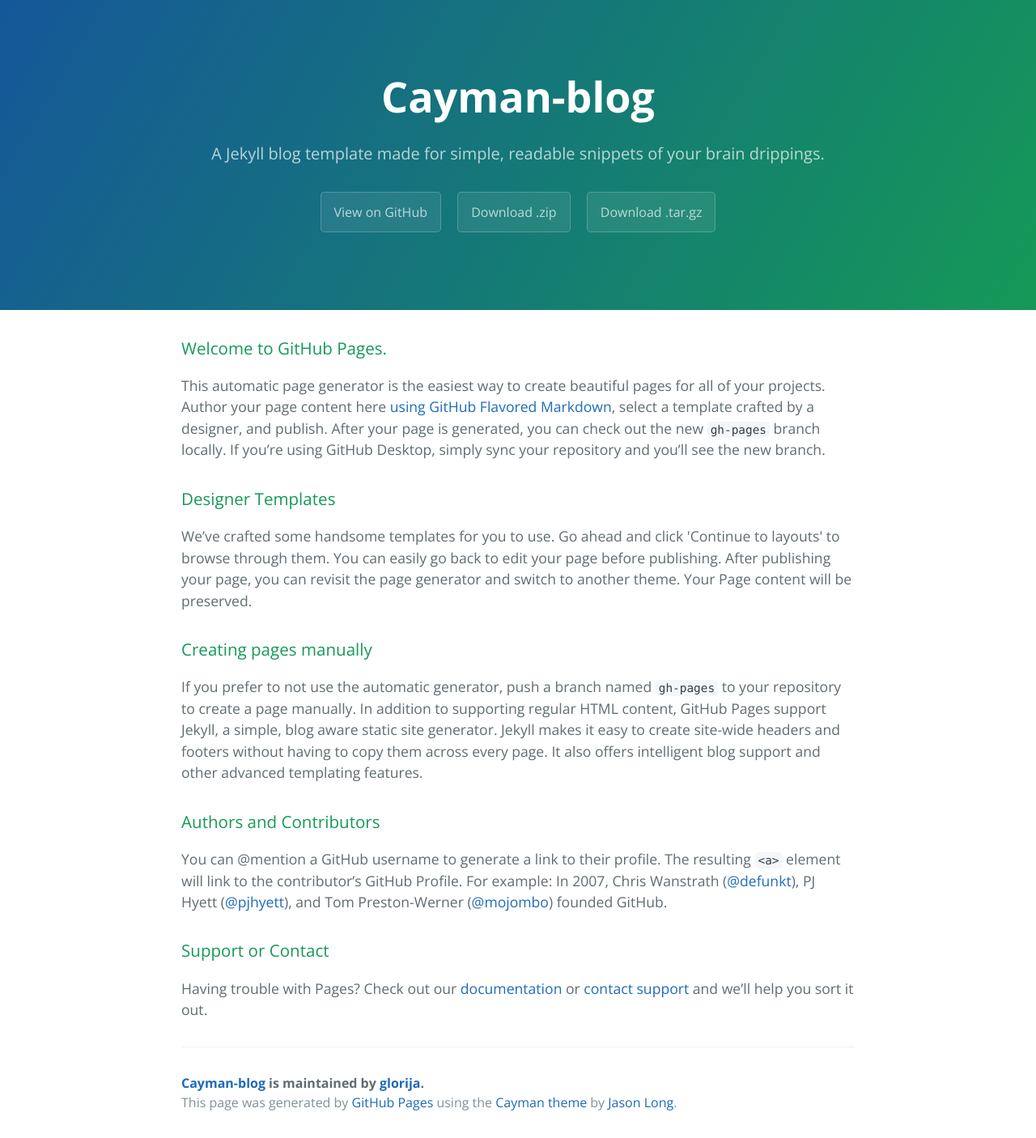
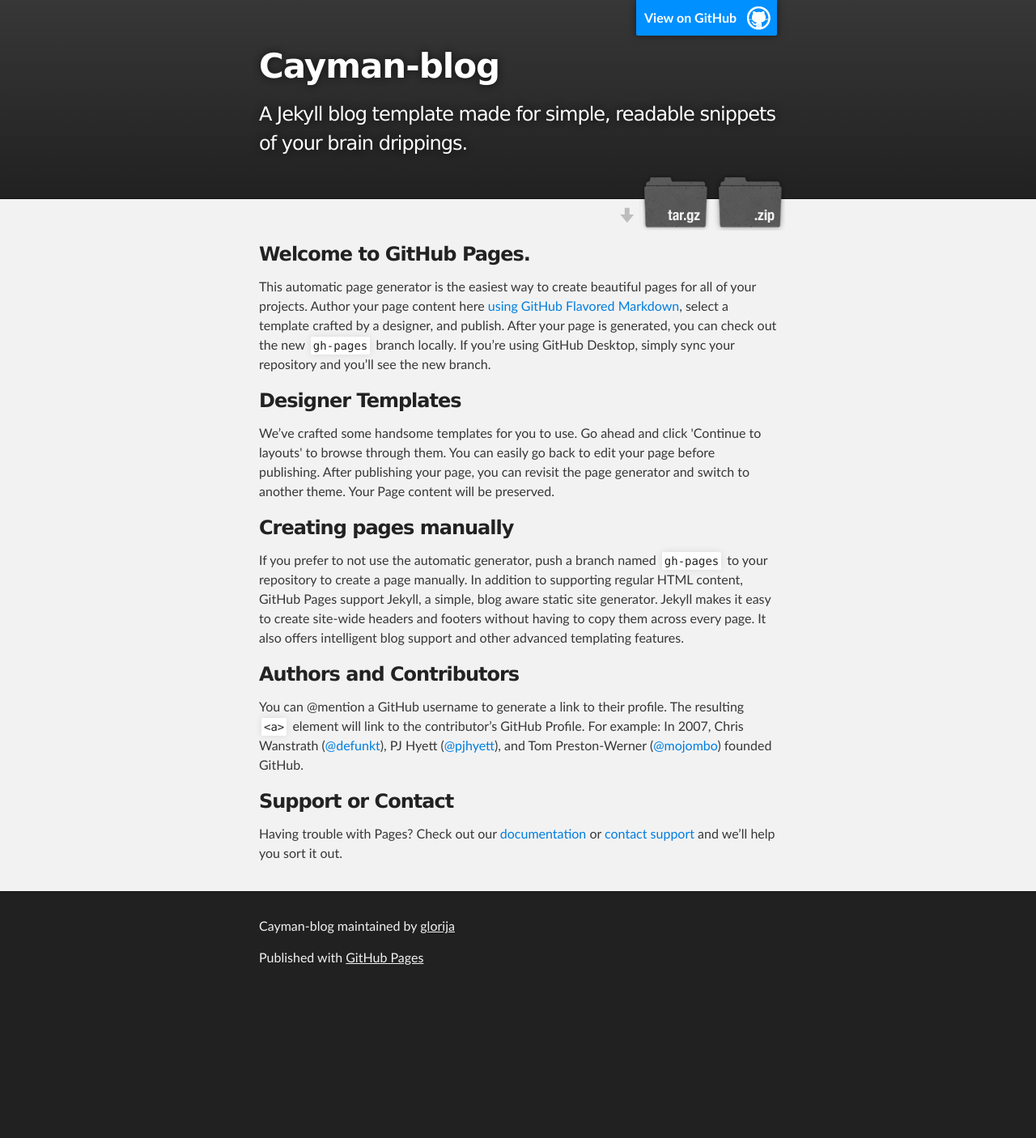
Before and after one commit to adueck/cayman-blog, a Jekyll site: the page index.html, which Jekyll copies as it is, in a window 1280 px wide. Shown: the whole page at 81% size. Built offline with Jekyll 4.4.1, drawn with Linux system fonts in a browser that asks for light colours; after the commit the page ends 1230 px from its top, so only the background shows below that.

```diff
--- a/index.html
+++ b/index.html
@@ -1,25 +1,37 @@
 <!DOCTYPE html>
-<html lang="en-us">
+<html>
+
   <head>
-    <meta charset="UTF-8">
-    <title>Cayman-blog by glorija</title>
-    <meta name="viewport" content="width=device-width, initial-scale=1">
-    <link rel="stylesheet" type="text/css" href="stylesheets/normalize.css" media="screen">
-    <link href='https://fonts.googleapis.com/css?family=Open+Sans:400,700' rel='stylesheet' type='text/css'>
-    <link rel="stylesheet" type="text/css" href="stylesheets/stylesheet.css" media="screen">
-    <link rel="stylesheet" type="text/css" href="stylesheets/github-light.css" media="screen">
+    <meta charset='utf-8'>
+    <meta http-equiv="X-UA-Compatible" content="chrome=1">
+    <meta name="description" content="Cayman-blog : A Jekyll blog template made for simple, readable snippets of your brain drippings.">
+
+    <link rel="stylesheet" type="text/css" media="screen" href="stylesheets/stylesheet.css">
+
+    <title>Cayman-blog</title>
   </head>
+
   <body>
-    <section class="page-header">
-      <h1 class="project-name">Cayman-blog</h1>
-      <h2 class="project-tagline">A Jekyll blog template made for simple, readable snippets of your brain drippings.</h2>
-      <a href="https://github.com/glorija/cayman-blog" class="btn">View on GitHub</a>
-      <a href="https://github.com/glorija/cayman-blog/zipball/master" class="btn">Download .zip</a>
-      <a href="https://github.com/glorija/cayman-blog/tarball/master" class="btn">Download .tar.gz</a>
-    </section>
 
-    <section class="main-content">
-      <h3>
+    <!-- HEADER -->
+    <div id="header_wrap" class="outer">
+        <header class="inner">
+          <a id="forkme_banner" href="https://github.com/glorija/cayman-blog">View on GitHub</a>
+
+          <h1 id="project_title">Cayman-blog</h1>
+          <h2 id="project_tagline">A Jekyll blog template made for simple, readable snippets of your brain drippings.</h2>
+
+            <section id="downloads">
+              <a class="zip_download_link" href="https://github.com/glorija/cayman-blog/zipball/master">Download this project as a .zip file</a>
+              <a class="tar_download_link" href="https://github.com/glorija/cayman-blog/tarball/master">Download this project as a tar.gz file</a>
+            </section>
+        </header>
+    </div>
+
+    <!-- MAIN CONTENT -->
+    <div id="main_content_wrap" class="outer">
+      <section id="main_content" class="inner">
+        <h3>
 <a id="welcome-to-github-pages" class="anchor" href="#welcome-to-github-pages" aria-hidden="true"><span aria-hidden="true" class="octicon octicon-link"></span></a>Welcome to GitHub Pages.</h3>
 
 <p>This automatic page generator is the easiest way to create beautiful pages for all of your projects. Author your page content here <a href="https://guides.github.com/features/mastering-markdown/">using GitHub Flavored Markdown</a>, select a template crafted by a designer, and publish. After your page is generated, you can check out the new <code>gh-pages</code> branch locally. If you’re using GitHub Desktop, simply sync your repository and you’ll see the new branch.</p>
@@ -43,14 +55,17 @@
 <a id="support-or-contact" class="anchor" href="#support-or-contact" aria-hidden="true"><span aria-hidden="true" class="octicon octicon-link"></span></a>Support or Contact</h3>
 
 <p>Having trouble with Pages? Check out our <a href="https://help.github.com/pages">documentation</a> or <a href="https://github.com/contact">contact support</a> and we’ll help you sort it out.</p>
+      </section>
+    </div>
 
-      <footer class="site-footer">
-        <span class="site-footer-owner"><a href="https://github.com/glorija/cayman-blog">Cayman-blog</a> is maintained by <a href="https://github.com/glorija">glorija</a>.</span>
+    <!-- FOOTER  -->
+    <div id="footer_wrap" class="outer">
+      <footer class="inner">
+        <p class="copyright">Cayman-blog maintained by <a href="https://github.com/glorija">glorija</a></p>
+        <p>Published with <a href="https://pages.github.com">GitHub Pages</a></p>
+      </footer>
+    </div>
 
-        <span class="site-footer-credits">This page was generated by <a href="https://pages.github.com">GitHub Pages</a> using the <a href="https://github.com/jasonlong/cayman-theme">Cayman theme</a> by <a href="https://twitter.com/jasonlong">Jason Long</a>.</span>
-      </footer>
-
-    </section>
 
 
   </body>
--- /dev/null
+++ b/javascripts/main.js
@@ -0,0 +1 @@
+console.log('This would be the main JS file.');
--- a/stylesheets/stylesheet.css
+++ b/stylesheets/stylesheet.css
@@ -1,245 +1,425 @@
-* {
-  box-sizing: border-box; }
+/*******************************************************************************
+Slate Theme for GitHub Pages
+by Jason Costello, @jsncostello
+*******************************************************************************/
+
+@import url(github-light.css);
+
+/*******************************************************************************
+MeyerWeb Reset
+*******************************************************************************/
+
+html, body, div, span, applet, object, iframe,
+h1, h2, h3, h4, h5, h6, p, blockquote, pre,
+a, abbr, acronym, address, big, cite, code,
+del, dfn, em, img, ins, kbd, q, s, samp,
+small, strike, strong, sub, sup, tt, var,
+b, u, i, center,
+dl, dt, dd, ol, ul, li,
+fieldset, form, label, legend,
+table, caption, tbody, tfoot, thead, tr, th, td,
+article, aside, canvas, details, embed,
+figure, figcaption, footer, header, hgroup,
+menu, nav, output, ruby, section, summary,
+time, mark, audio, video {
+  margin: 0;
+  padding: 0;
+  border: 0;
+  font: inherit;
+  vertical-align: baseline;
+}
+
+/* HTML5 display-role reset for older browsers */
+article, aside, details, figcaption, figure,
+footer, header, hgroup, menu, nav, section {
+  display: block;
+}
+
+ol, ul {
+  list-style: none;
+}
+
+table {
+  border-collapse: collapse;
+  border-spacing: 0;
+}
+
+/*******************************************************************************
+Theme Styles
+*******************************************************************************/
 
 body {
-  padding: 0;
-  margin: 0;
-  font-family: "Open Sans", "Helvetica Neue", Helvetica, Arial, sans-serif;
+  box-sizing: border-box;
+  color:#373737;
+  background: #212121;
   font-size: 16px;
+  font-family: 'Myriad Pro', Calibri, Helvetica, Arial, sans-serif;
   line-height: 1.5;
-  color: #606c71; }
+  -webkit-font-smoothing: antialiased;
+}
+
+h1, h2, h3, h4, h5, h6 {
+  margin: 10px 0;
+  font-weight: 700;
+  color:#222222;
+  font-family: 'Lucida Grande', 'Calibri', Helvetica, Arial, sans-serif;
+  letter-spacing: -1px;
+}
+
+h1 {
+  font-size: 36px;
+  font-weight: 700;
+}
+
+h2 {
+  padding-bottom: 10px;
+  font-size: 32px;
+  background: url('../images/bg_hr.png') repeat-x bottom;
+}
+
+h3 {
+  font-size: 24px;
+}
+
+h4 {
+  font-size: 21px;
+}
+
+h5 {
+  font-size: 18px;
+}
+
+h6 {
+  font-size: 16px;
+}
+
+p {
+  margin: 10px 0 15px 0;
+}
+
+footer p {
+  color: #f2f2f2;
+}
 
 a {
-  color: #1e6bb8;
-  text-decoration: none; }
-  a:hover {
-    text-decoration: underline; }
+  text-decoration: none;
+  color: #007edf;
+  text-shadow: none;
 
-.btn {
-  display: inline-block;
-  margin-bottom: 1rem;
-  color: rgba(255, 255, 255, 0.7);
-  background-color: rgba(255, 255, 255, 0.08);
-  border-color: rgba(255, 255, 255, 0.2);
-  border-style: solid;
-  border-width: 1px;
-  border-radius: 0.3rem;
-  transition: color 0.2s, background-color 0.2s, border-color 0.2s; }
-  .btn + .btn {
-    margin-left: 1rem; }
+  transition: color 0.5s ease;
+  transition: text-shadow 0.5s ease;
+  -webkit-transition: color 0.5s ease;
+  -webkit-transition: text-shadow 0.5s ease;
+  -moz-transition: color 0.5s ease;
+  -moz-transition: text-shadow 0.5s ease;
+  -o-transition: color 0.5s ease;
+  -o-transition: text-shadow 0.5s ease;
+  -ms-transition: color 0.5s ease;
+  -ms-transition: text-shadow 0.5s ease;
+}
 
-.btn:hover {
-  color: rgba(255, 255, 255, 0.8);
-  text-decoration: none;
-  background-color: rgba(255, 255, 255, 0.2);
-  border-color: rgba(255, 255, 255, 0.3); }
+a:hover, a:focus {text-decoration: underline;}
 
-@media screen and (min-width: 64em) {
-  .btn {
-    padding: 0.75rem 1rem; } }
+footer a {
+  color: #F2F2F2;
+  text-decoration: underline;
+}
 
-@media screen and (min-width: 42em) and (max-width: 64em) {
-  .btn {
-    padding: 0.6rem 0.9rem;
-    font-size: 0.9rem; } }
+em {
+  font-style: italic;
+}
 
-@media screen and (max-width: 42em) {
-  .btn {
-    display: block;
-    width: 100%;
-    padding: 0.75rem;
-    font-size: 0.9rem; }
-    .btn + .btn {
-      margin-top: 1rem;
-      margin-left: 0; } }
+strong {
+  font-weight: bold;
+}
 
-.page-header {
+img {
+  position: relative;
+  margin: 0 auto;
+  max-width: 739px;
+  padding: 5px;
+  margin: 10px 0 10px 0;
+  border: 1px solid #ebebeb;
+
+  box-shadow: 0 0 5px #ebebeb;
+  -webkit-box-shadow: 0 0 5px #ebebeb;
+  -moz-box-shadow: 0 0 5px #ebebeb;
+  -o-box-shadow: 0 0 5px #ebebeb;
+  -ms-box-shadow: 0 0 5px #ebebeb;
+}
+
+p img {
+  display: inline;
+  margin: 0;
+  padding: 0;
+  vertical-align: middle;
+  text-align: center;
+  border: none;
+}
+
+pre, code {
+  width: 100%;
+  color: #222;
+  background-color: #fff;
+
+  font-family: Monaco, "Bitstream Vera Sans Mono", "Lucida Console", Terminal, monospace;
+  font-size: 14px;
+
+  border-radius: 2px;
+  -moz-border-radius: 2px;
+  -webkit-border-radius: 2px;
+}
+
+pre {
+  width: 100%;
+  padding: 10px;
+  box-shadow: 0 0 10px rgba(0,0,0,.1);
+  overflow: auto;
+}
+
+code {
+  padding: 3px;
+  margin: 0 3px;
+  box-shadow: 0 0 10px rgba(0,0,0,.1);
+}
+
+pre code {
+  display: block;
+  box-shadow: none;
+}
+
+blockquote {
+  color: #666;
+  margin-bottom: 20px;
+  padding: 0 0 0 20px;
+  border-left: 3px solid #bbb;
+}
+
+
+ul, ol, dl {
+  margin-bottom: 15px
+}
+
+ul {
+  list-style-position: inside;
+  list-style: disc;
+  padding-left: 20px;
+}
+
+ol {
+  list-style-position: inside;
+  list-style: decimal;
+  padding-left: 20px;
+}
+
+dl dt {
+  font-weight: bold;
+}
+
+dl dd {
+  padding-left: 20px;
+  font-style: italic;
+}
+
+dl p {
+  padding-left: 20px;
+  font-style: italic;
+}
+
+hr {
+  height: 1px;
+  margin-bottom: 5px;
+  border: none;
+  background: url('../images/bg_hr.png') repeat-x center;
+}
+
+table {
+  border: 1px solid #373737;
+  margin-bottom: 20px;
+  text-align: left;
+ }
+
+th {
+  font-family: 'Lucida Grande', 'Helvetica Neue', Helvetica, Arial, sans-serif;
+  padding: 10px;
+  background: #373737;
   color: #fff;
-  text-align: center;
-  background-color: #159957;
-  background-image: linear-gradient(120deg, #155799, #159957); }
+ }
 
-@media screen and (min-width: 64em) {
-  .page-header {
-    padding: 5rem 6rem; } }
+td {
+  padding: 10px;
+  border: 1px solid #373737;
+ }
 
-@media screen and (min-width: 42em) and (max-width: 64em) {
-  .page-header {
-    padding: 3rem 4rem; } }
+form {
+  background: #f2f2f2;
+  padding: 20px;
+}
 
-@media screen and (max-width: 42em) {
-  .page-header {
-    padding: 2rem 1rem; } }
+/*******************************************************************************
+Full-Width Styles
+*******************************************************************************/
 
-.project-name {
-  margin-top: 0;
-  margin-bottom: 0.1rem; }
+.outer {
+  width: 100%;
+}
 
-@media screen and (min-width: 64em) {
-  .project-name {
-    font-size: 3.25rem; } }
+.inner {
+  position: relative;
+  max-width: 640px;
+  padding: 20px 10px;
+  margin: 0 auto;
+}
 
-@media screen and (min-width: 42em) and (max-width: 64em) {
-  .project-name {
-    font-size: 2.25rem; } }
+#forkme_banner {
+  display: block;
+  position: absolute;
+  top:0;
+  right: 10px;
+  z-index: 10;
+  padding: 10px 50px 10px 10px;
+  color: #fff;
+  background: url('../images/blacktocat.png') #0090ff no-repeat 95% 50%;
+  font-weight: 700;
+  box-shadow: 0 0 10px rgba(0,0,0,.5);
+  border-bottom-left-radius: 2px;
+  border-bottom-right-radius: 2px;
+}
 
-@media screen and (max-width: 42em) {
-  .project-name {
-    font-size: 1.75rem; } }
+#header_wrap {
+  background: #212121;
+  background: -moz-linear-gradient(top, #373737, #212121);
+  background: -webkit-linear-gradient(top, #373737, #212121);
+  background: -ms-linear-gradient(top, #373737, #212121);
+  background: -o-linear-gradient(top, #373737, #212121);
+  background: linear-gradient(top, #373737, #212121);
+}
 
-.project-tagline {
-  margin-bottom: 2rem;
-  font-weight: normal;
-  opacity: 0.7; }
+#header_wrap .inner {
+  padding: 50px 10px 30px 10px;
+}
 
-@media screen and (min-width: 64em) {
-  .project-tagline {
-    font-size: 1.25rem; } }
+#project_title {
+  margin: 0;
+  color: #fff;
+  font-size: 42px;
+  font-weight: 700;
+  text-shadow: #111 0px 0px 10px;
+}
 
-@media screen and (min-width: 42em) and (max-width: 64em) {
-  .project-tagline {
-    font-size: 1.15rem; } }
+#project_tagline {
+  color: #fff;
+  font-size: 24px;
+  font-weight: 300;
+  background: none;
+  text-shadow: #111 0px 0px 10px;
+}
 
-@media screen and (max-width: 42em) {
-  .project-tagline {
-    font-size: 1rem; } }
+#downloads {
+  position: absolute;
+  width: 210px;
+  z-index: 10;
+  bottom: -40px;
+  right: 0;
+  height: 70px;
+  background: url('../images/icon_download.png') no-repeat 0% 90%;
+}
 
-.main-content :first-child {
-  margin-top: 0; }
-.main-content img {
-  max-width: 100%; }
-.main-content h1, .main-content h2, .main-content h3, .main-content h4, .main-content h5, .main-content h6 {
-  margin-top: 2rem;
-  margin-bottom: 1rem;
-  font-weight: normal;
-  color: #159957; }
-.main-content p {
-  margin-bottom: 1em; }
-.main-content code {
-  padding: 2px 4px;
-  font-family: Consolas, "Liberation Mono", Menlo, Courier, monospace;
-  font-size: 0.9rem;
-  color: #383e41;
-  background-color: #f3f6fa;
-  border-radius: 0.3rem; }
-.main-content pre {
-  padding: 0.8rem;
-  margin-top: 0;
-  margin-bottom: 1rem;
-  font: 1rem Consolas, "Liberation Mono", Menlo, Courier, monospace;
-  color: #567482;
-  word-wrap: normal;
-  background-color: #f3f6fa;
-  border: solid 1px #dce6f0;
-  border-radius: 0.3rem; }
-  .main-content pre > code {
-    padding: 0;
-    margin: 0;
-    font-size: 0.9rem;
-    color: #567482;
-    word-break: normal;
-    white-space: pre;
-    background: transparent;
-    border: 0; }
-.main-content .highlight {
-  margin-bottom: 1rem; }
-  .main-content .highlight pre {
-    margin-bottom: 0;
-    word-break: normal; }
-.main-content .highlight pre, .main-content pre {
-  padding: 0.8rem;
-  overflow: auto;
-  font-size: 0.9rem;
-  line-height: 1.45;
-  border-radius: 0.3rem; }
-.main-content pre code, .main-content pre tt {
-  display: inline;
-  max-width: initial;
-  padding: 0;
-  margin: 0;
-  overflow: initial;
-  line-height: inherit;
-  word-wrap: normal;
-  background-color: transparent;
-  border: 0; }
-  .main-content pre code:before, .main-content pre code:after, .main-content pre tt:before, .main-content pre tt:after {
-    content: normal; }
-.main-content ul, .main-content ol {
-  margin-top: 0; }
-.main-content blockquote {
-  padding: 0 1rem;
-  margin-left: 0;
-  color: #819198;
-  border-left: 0.3rem solid #dce6f0; }
-  .main-content blockquote > :first-child {
-    margin-top: 0; }
-  .main-content blockquote > :last-child {
-    margin-bottom: 0; }
-.main-content table {
+.zip_download_link {
   display: block;
-  width: 100%;
-  overflow: auto;
-  word-break: normal;
-  word-break: keep-all; }
-  .main-content table th {
-    font-weight: bold; }
-  .main-content table th, .main-content table td {
-    padding: 0.5rem 1rem;
-    border: 1px solid #e9ebec; }
-.main-content dl {
-  padding: 0; }
-  .main-content dl dt {
-    padding: 0;
-    margin-top: 1rem;
-    font-size: 1rem;
-    font-weight: bold; }
-  .main-content dl dd {
-    padding: 0;
-    margin-bottom: 1rem; }
-.main-content hr {
-  height: 2px;
-  padding: 0;
-  margin: 1rem 0;
-  background-color: #eff0f1;
-  border: 0; }
+  float: right;
+  width: 90px;
+  height:70px;
+  text-indent: -5000px;
+  overflow: hidden;
+  background: url(../images/sprite_download.png) no-repeat bottom left;
+}
 
-@media screen and (min-width: 64em) {
-  .main-content {
-    max-width: 64rem;
-    padding: 2rem 6rem;
-    margin: 0 auto;
-    font-size: 1.1rem; } }
+.tar_download_link {
+  display: block;
+  float: right;
+  width: 90px;
+  height:70px;
+  text-indent: -5000px;
+  overflow: hidden;
+  background: url(../images/sprite_download.png) no-repeat bottom right;
+  margin-left: 10px;
+}
 
-@media screen and (min-width: 42em) and (max-width: 64em) {
-  .main-content {
-    padding: 2rem 4rem;
-    font-size: 1.1rem; } }
+.zip_download_link:hover {
+  background: url(../images/sprite_download.png) no-repeat top left;
+}
 
-@media screen and (max-width: 42em) {
-  .main-content {
-    padding: 2rem 1rem;
-    font-size: 1rem; } }
+.tar_download_link:hover {
+  background: url(../images/sprite_download.png) no-repeat top right;
+}
 
-.site-footer {
-  padding-top: 2rem;
-  margin-top: 2rem;
-  border-top: solid 1px #eff0f1; }
+#main_content_wrap {
+  background: #f2f2f2;
+  border-top: 1px solid #111;
+  border-bottom: 1px solid #111;
+}
 
-.site-footer-owner {
-  display: block;
-  font-weight: bold; }
+#main_content {
+  padding-top: 40px;
+}
 
-.site-footer-credits {
-  color: #819198; }
+#footer_wrap {
+  background: #212121;
+}
 
-@media screen and (min-width: 64em) {
-  .site-footer {
-    font-size: 1rem; } }
 
-@media screen and (min-width: 42em) and (max-width: 64em) {
-  .site-footer {
-    font-size: 1rem; } }
 
-@media screen and (max-width: 42em) {
-  .site-footer {
-    font-size: 0.9rem; } }
+/*******************************************************************************
+Small Device Styles
+*******************************************************************************/
+
+@media screen and (max-width: 480px) {
+  body {
+    font-size:14px;
+  }
+
+  #downloads {
+    display: none;
+  }
+
+  .inner {
+    min-width: 320px;
+    max-width: 480px;
+  }
+
+  #project_title {
+  font-size: 32px;
+  }
+
+  h1 {
+    font-size: 28px;
+  }
+
+  h2 {
+    font-size: 24px;
+  }
+
+  h3 {
+    font-size: 21px;
+  }
+
+  h4 {
+    font-size: 18px;
+  }
+
+  h5 {
+    font-size: 14px;
+  }
+
+  h6 {
+    font-size: 12px;
+  }
+
+  code, pre {
+    min-width: 320px;
+    max-width: 480px;
+    font-size: 11px;
+  }
+
+}
```
Also changed, not shown: images/bg_hr.png (added), images/blacktocat.png (added), images/icon_download.png (added), images/sprite_download.png (added).
